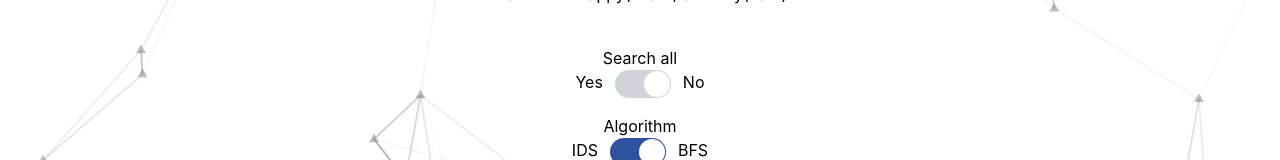
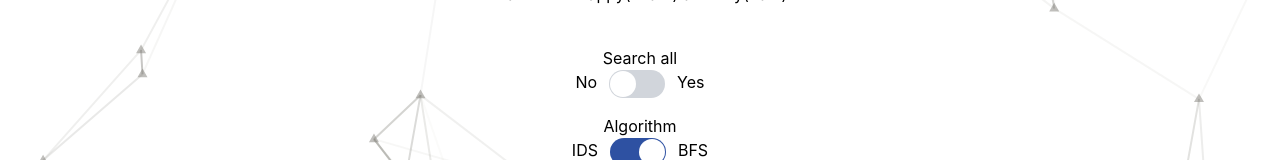
Before and after one commit to MRafliRasyiidin/Tubes2_DinastiPakLurah, a React (Create React App) app in the folder frontend/: page / in a window 1280 px wide. Shown: the part 422-582 px from the top of the page. Built offline with nearby package versions, Linux system fonts and the light colour scheme.

Commit message:
swap yes n no

```diff
--- a/frontend/src/page/Home.js
+++ b/frontend/src/page/Home.js
@@ -19,14 +19,14 @@ function App() {
   };
 
   const toggleAll = () =>{
-    setSearchAll(searchAll === 'All' ? 'One' : 'All');
+    setSearchAll(searchAll === 'One' ? 'All' : 'One');
     console.log(searchAll);
   }
   return (
 
     <div className={`flex flex-col items-center justify-center h-max w-auto`}>
         <Navbar darkmode={darkmode} />
-        <img className="w-auto h-80 top-20" src={logo} alt="Description of the image" />
+        <img className="w-auto h-80 top-20 z-10" src={logo} alt="Description of the image" />
         <div className="text-center mb-10">
           <h1 className={`font-sans font-bold text-xl ${darkmode ? 'text-white' : 'text-black'}`}>
             Made By DinastiPakLurah
@@ -37,12 +37,12 @@ function App() {
         </div>
         <div className = "flex flex-col justify-center items-center">
           <ToggleSwitch
-            checked={searchAll === 'All'}
+            checked={searchAll === 'One'}
             onChange={toggleAll}
-            leftInfo={'Yes'}
-            rightInfo={'No'}
-            color={"#2E51A2"}
-            scolor={"#D1D5DB"}
+            leftInfo={'No'}
+            rightInfo={'Yes'}
+            color={"#D1D5DB"}
+            scolor={"#2E51A2"}
             info={'Search all'}
           />
           <ToggleSwitch
```
